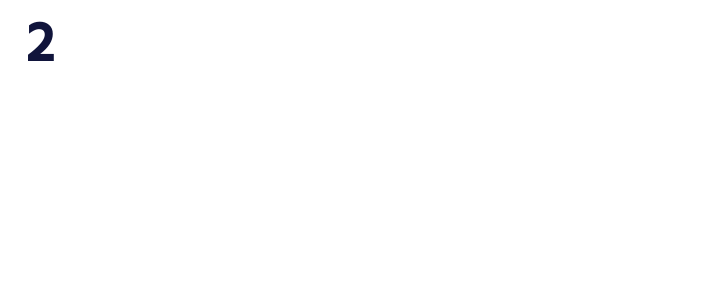
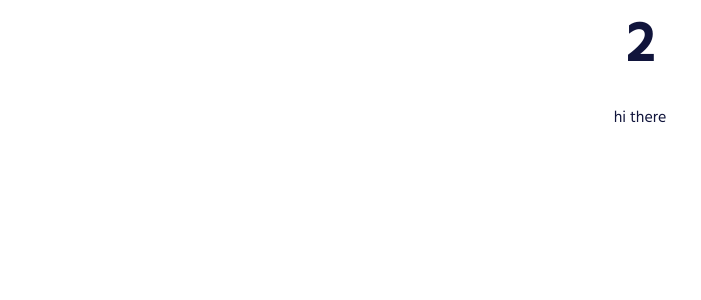
Before and after one commit to CDiala/school-finder, a React (Create React App) app in the folder client/: page / in a window 1280 px wide. Shown: the top 300 px of the page, without its empty margins (0-701 px from the left). Built offline with nearby package versions, Linux system fonts and the light colour scheme.

Commit message:
Component fully developed.

```diff
--- a/client/src/App.js
+++ b/client/src/App.js
@@ -12,7 +12,7 @@ function App() {
   const objCarousel = [1, 2, 3];
   return (
     <Router>
-      <StyledNumber number={objCarousel[1]} />
+      <StyledNumber number={objCarousel[1]} note={"hi there"} />
     </Router>
   );
 }
--- a/client/src/components/shared/StyledNumber/StyledNumber.css
+++ b/client/src/components/shared/StyledNumber/StyledNumber.css
@@ -1,3 +1,9 @@
+.number-box {
+  align-items: center;
+  display: flex;
+  flex-direction: column;
+}
+
 .number-container {
   align-items: center;
   border-radius: 50%;
--- a/client/src/components/shared/StyledNumber/StyledNumber.js
+++ b/client/src/components/shared/StyledNumber/StyledNumber.js
@@ -2,8 +2,10 @@ import "./StyledNumber.css";
 
 const StyledNumber = ({ number, note }) => {
   return (
-    <div className="number-container">
-      <span className="number">{number}</span>
+    <div className="number-box">
+      <div className="number-container">
+        <span className="number">{number}</span>
+      </div>
       <p className="note">{note}</p>
     </div>
   );
```
